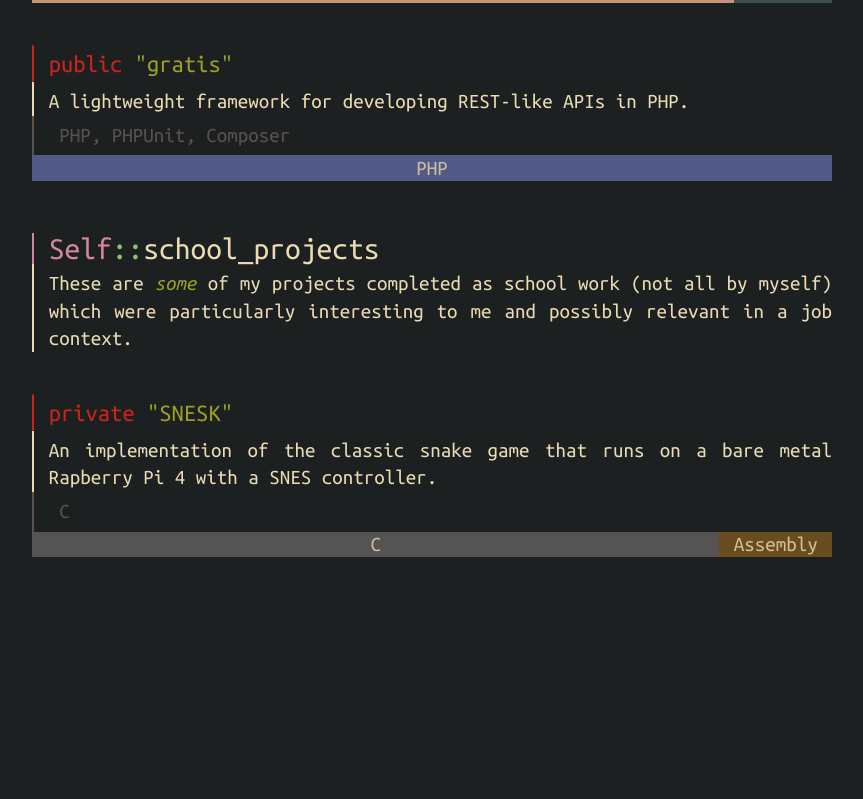
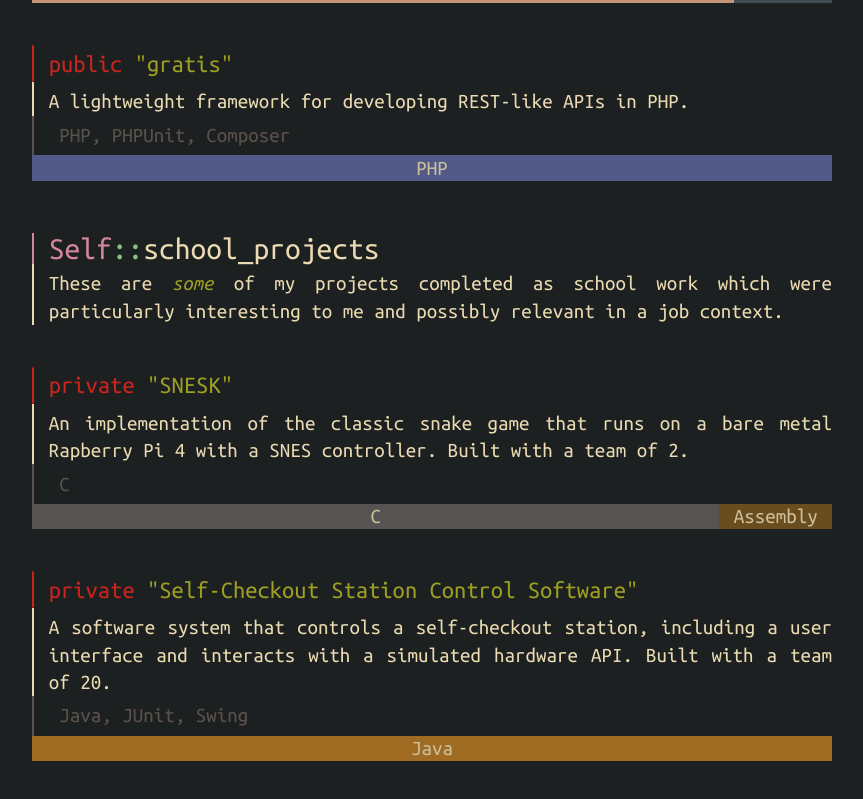
Before and after one commit to connellr023/connellr023.github.io, a SvelteKit app: page / in a window 1280 px wide. Shown: the part 1676-2475 px from the top of the page, without its empty margins (208-1071 px from the left). Before the commit the page ends 2313 px from the top, so only its background shows below. Built offline with nearby package versions, Linux system fonts and the light colour scheme; no server answers.

Commit message:
Added a school project entry

```diff
--- a/src/lib/Footer.svelte
+++ b/src/lib/Footer.svelte
@@ -1,16 +1,6 @@
 <script lang="ts">
 import { onMount } from "svelte"
-
-type CommitResponse = {
-    commit: {
-        committer: {
-            name: string,
-            email: string,
-            date: string
-        }
-    },
-    html_url: string
-}
+import type { CommitResponse } from "$lib/index"
 
 const commitIdRegex = /([a-f0-9]{40})$/
 const apiEndpoint = "https://api.github.com/repos/connellr023/cr023/commits/main"
--- a/src/lib/Graph.svelte
+++ b/src/lib/Graph.svelte
@@ -1,4 +1,6 @@
 <script lang="ts">
+import type { GraphData } from "$lib/index"
+
 export let data: GraphData[]
 </script>
 
@@ -75,6 +77,11 @@ span {
         background-color: $lang-asm;
         color: $gruvbox-white;
     }
+
+    &.java {
+        background-color: $lang-java;
+        color: $gruvbox-white;
+    }
 }
 
 div.container {
--- a/src/lib/ProjectEntry.svelte
+++ b/src/lib/ProjectEntry.svelte
@@ -1,5 +1,6 @@
 <script lang="ts">
 import Graph from "./Graph.svelte"
+import type { GraphData } from "$lib/index"
 
 export let isPrivate: boolean
 export let name: string
--- a/src/routes/+page.svelte
+++ b/src/routes/+page.svelte
@@ -94,17 +94,26 @@ import "../styles/global.scss"
         </div>
 
         <h2 class="left-bar pink"><SectionTitle title="school_projects" /></h2>
-        <p class="left-bar">These are <i>some</i> of my projects completed as school work (not all by myself) which were particularly interesting to me and possibly relevant in a job context.</p>
+        <p class="left-bar">These are <i>some</i> of my projects completed as school work which were particularly interesting to me and possibly relevant in a job context.</p>
         <div>
             <ProjectEntry
                 isPrivate={true}
                 name="SNESK"
-                description="An implementation of the classic snake game that runs on a bare metal Rapberry Pi 4 with a SNES controller."
+                description="An implementation of the classic snake game that runs on a bare metal Rapberry Pi 4 with a SNES controller. Built with a team of 2."
                 stack={["C"]}
                 languageData={[
                   ["C", "c", 97],
                   ["Assembly", "asm", 3]
                 ]}
+            />
+        </div>
+        <div>
+            <ProjectEntry
+                isPrivate={true}
+                name="Self-Checkout Station Control Software"
+                description="A software system that controls a self-checkout station, including a user interface and interacts with a simulated hardware API. Built with a team of 20."
+                stack={["Java, JUnit", "Swing"]}
+                languageData={[["Java", "java", 100]]}
             />
         </div>
     </div>
--- a/src/styles/variables.scss
+++ b/src/styles/variables.scss
@@ -20,6 +20,7 @@ $lang-gleam: #ffaff3;
 $lang-php: #4f5d95;
 $lang-c: #555555;
 $lang-asm: #6e4c13;
+$lang-java: #b07219;
 
 $mobile-breakpoint: 460px;
 
```
Also changed, not shown: src/lib/index.ts (+11 -0 lines).
